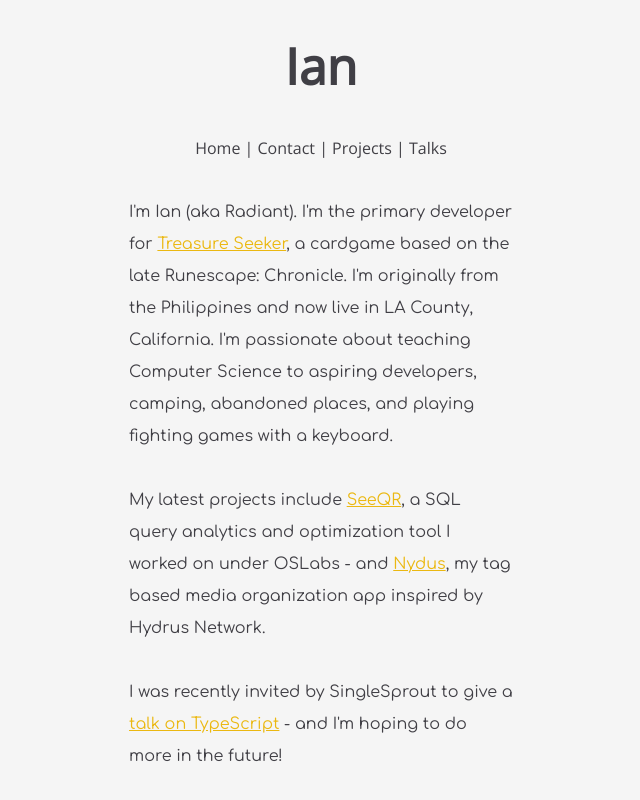
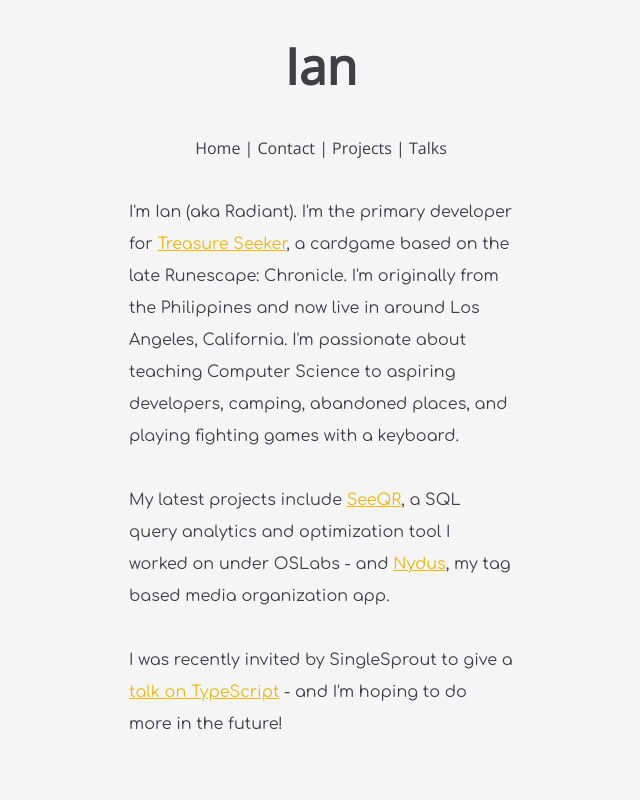
Before and after one commit to RadiantGH/brightsite, a React (Create React App) app: page / in a window 1280 px wide. Shown: the whole page, without its empty margins (319-959 px from the left). Built offline with nearby package versions, Linux system fonts and the light colour scheme.

Commit message:
Minor homepage edits.

```diff
--- a/src/pages/Home.jsx
+++ b/src/pages/Home.jsx
@@ -7,9 +7,9 @@ const Home = function() {
             <div id='home-body'>
             <p>
                 I'm Ian (aka Radiant). I'm the primary developer for <a href='/shard' className='url'>Treasure Seeker</a>, a cardgame based on the late Runescape: Chronicle.
-                I'm originally from the Philippines and now live in LA County, California. I'm passionate about teaching Computer Science to aspiring developers, camping, abandoned places, and playing fighting games with a keyboard.
+                I'm originally from the Philippines and now live in around Los Angeles, California. I'm passionate about teaching Computer Science to aspiring developers, camping, abandoned places, and playing fighting games with a keyboard.
                 <br/><br/>
-                My latest projects include <a href='/lint' className='url'>SeeQR</a>, a SQL query analytics and optimization tool I worked on under OSLabs - and <a href='/worm' className='url'>Nydus</a>, my tag based media organization app inspired by Hydrus Network.
+                My latest projects include <a href='/lint' className='url'>SeeQR</a>, a SQL query analytics and optimization tool I worked on under OSLabs - and <a href='/worm' className='url'>Nydus</a>, my tag based media organization app.
                 <br/><br/>
                 I was recently invited by SingleSprout to give a <a href='/talks' className='url'>talk on TypeScript</a> - and I'm hoping to do more in the future!
             </p>
```
